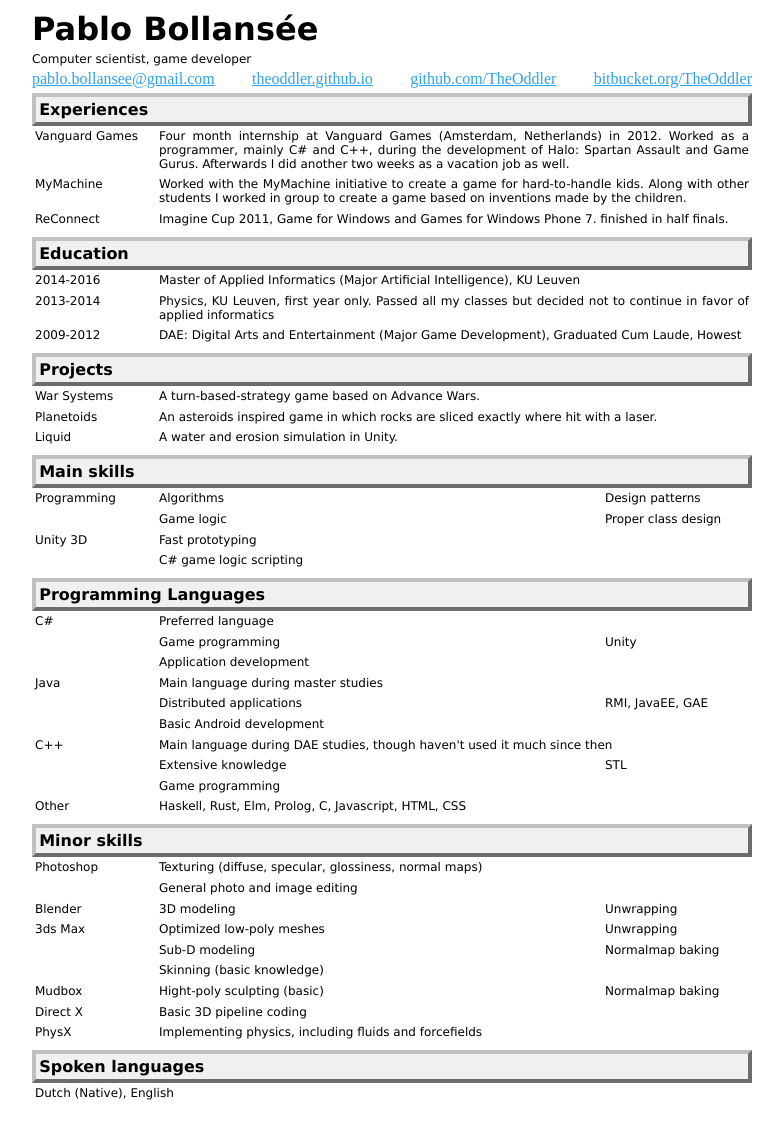
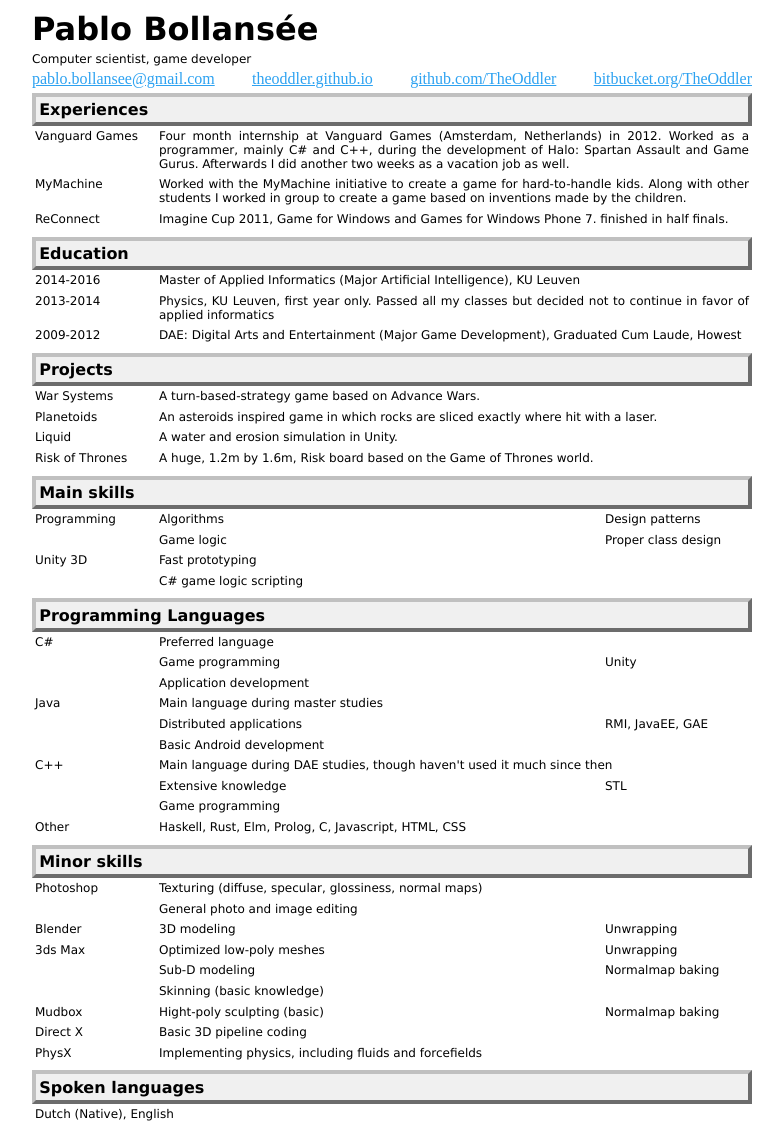
Before and after one commit to TheOddler/theoddler.github.io, a Jekyll site: the page built from cv/index.html, in a window 1280 px wide. Shown: the whole page, without its empty margins (248-1031 px from the left). Built offline with Jekyll 4.4.1, drawn with Linux system fonts in a browser that asks for light colours.

Commit message:
Added risk of thrones to projects on cv.

```diff
--- a/_includes/about/projects.md
+++ b/_includes/about/projects.md
@@ -11,4 +11,8 @@
 		<td>Liquid</td>
 		<td>A water and erosion simulation in Unity.</td>
 	</tr>
+	<tr>
+		<td>Risk of Thrones</td>
+		<td>A huge, 1.2m by 1.6m, Risk board based on the Game of Thrones world.</td>
+	</tr>
 </table>
```
